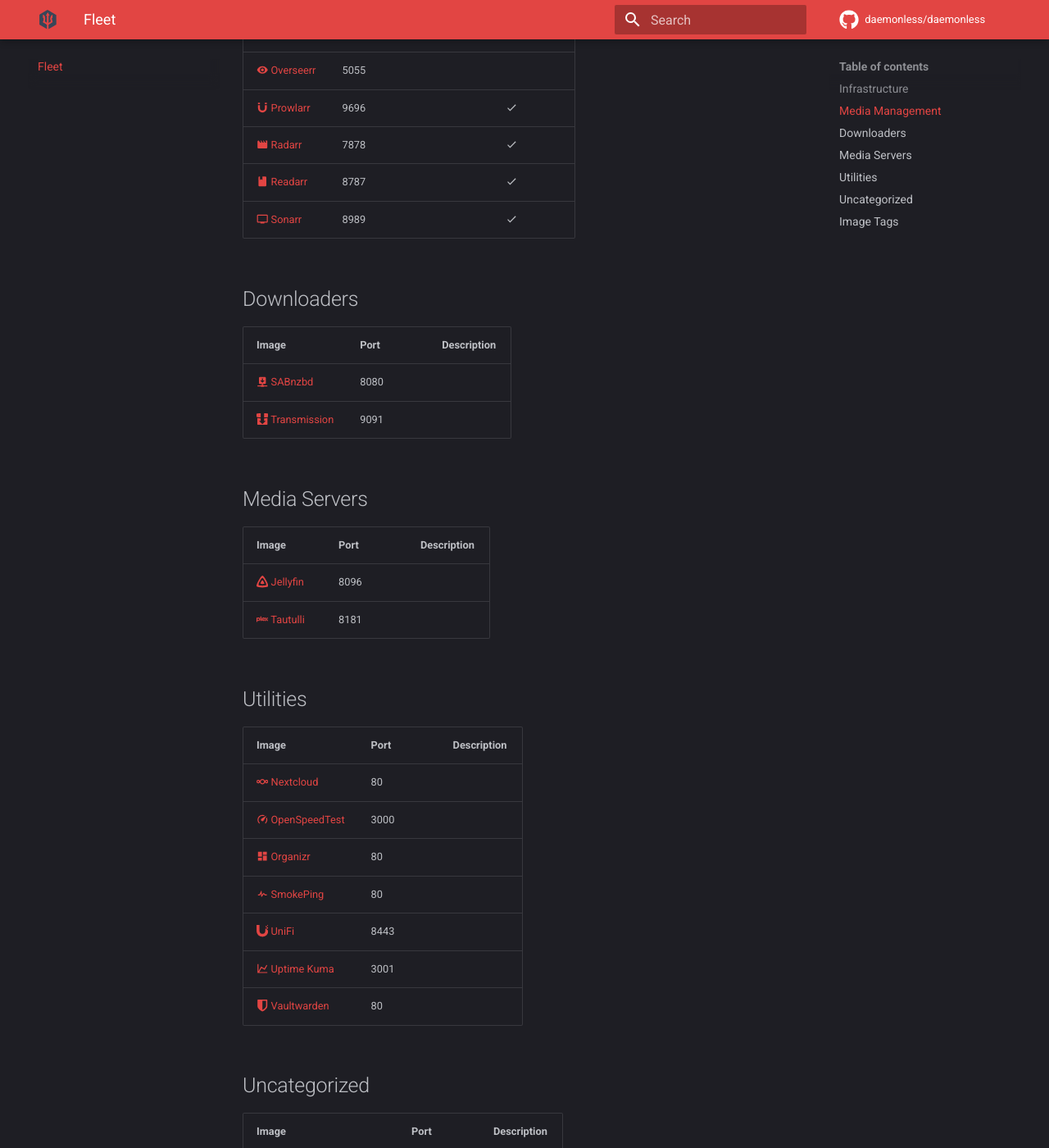
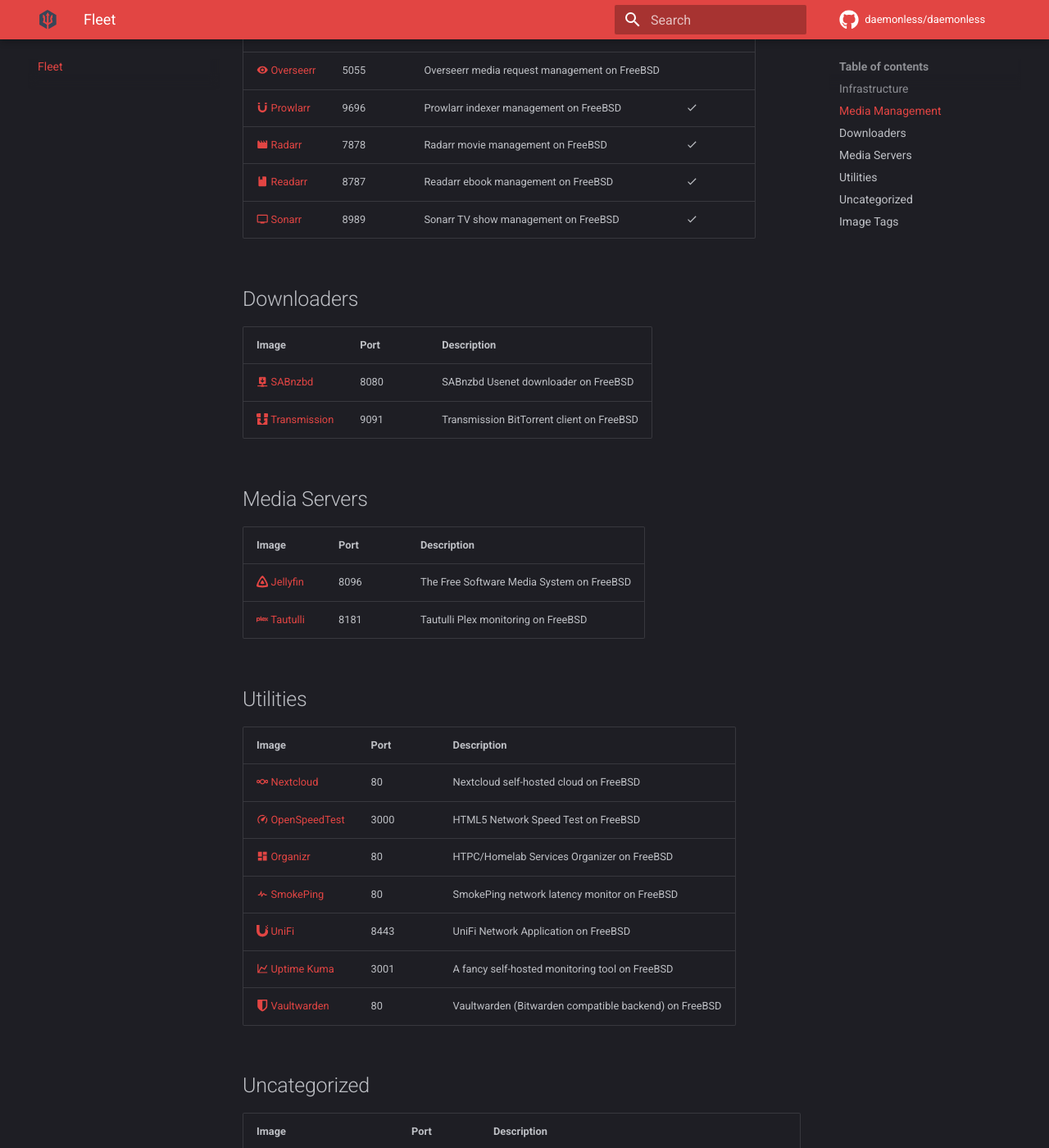
Before and after one commit to daemonless/daemonless-site-test, an MkDocs documentation site: the page built from docs/images/index.md, in a window 1280 px wide and 1400 px high, scrolled down 707 px. Shown: the whole window at 82% size. Built offline with MkDocs 1.6.1 and Material for MkDocs 9.7.7, drawn with Linux system fonts in a browser that asks for light colours; comment, search, counter and statistics services are not loaded; some of the changed text lies outside the part shown.

Commit message:
Fix descriptions

```diff
--- a/docs/images/index.md
+++ b/docs/images/index.md
@@ -6,53 +6,53 @@
 
 | Image | Port | Description |
 |-------|------|-------------|
-| [:simple-gitea: Gitea](gitea.md) | 3000 |  |
-| [:simple-tailscale: Tailscale](tailscale.md) | None |  |
-| [:material-router-network: Traefik](traefik.md) | 80,443,8080 |  |
-| [:material-hammer: Woodpecker](woodpecker.md) | None |  |
+| [:simple-gitea: Gitea](gitea.md) | 3000 | Gitea self-hosted Git service on FreeBSD |
+| [:simple-tailscale: Tailscale](tailscale.md) | None | Tailscale mesh VPN on FreeBSD |
+| [:material-router-network: Traefik](traefik.md) | 80,443,8080 | Traefik reverse proxy on FreeBSD |
+| [:material-hammer: Woodpecker](woodpecker.md) | None | Woodpecker CI server and agent |
 
 ## Media Management
 
 | Image | Port | Description | .NET |
 |-------|------|-------------|------|
-| [:material-music: Lidarr](lidarr.md) | 8686 |  | :material-check: |
-| [:material-eye: Overseerr](overseerr.md) | 5055 |  |  |
-| [:material-magnet: Prowlarr](prowlarr.md) | 9696 |  | :material-check: |
-| [:material-movie: Radarr](radarr.md) | 7878 |  | :material-check: |
-| [:material-book: Readarr](readarr.md) | 8787 |  | :material-check: |
-| [:material-television: Sonarr](sonarr.md) | 8989 |  | :material-check: |
+| [:material-music: Lidarr](lidarr.md) | 8686 | Lidarr music management on FreeBSD | :material-check: |
+| [:material-eye: Overseerr](overseerr.md) | 5055 | Overseerr media request management on FreeBSD |  |
+| [:material-magnet: Prowlarr](prowlarr.md) | 9696 | Prowlarr indexer management on FreeBSD | :material-check: |
+| [:material-movie: Radarr](radarr.md) | 7878 | Radarr movie management on FreeBSD | :material-check: |
+| [:material-book: Readarr](readarr.md) | 8787 | Readarr ebook management on FreeBSD | :material-check: |
+| [:material-television: Sonarr](sonarr.md) | 8989 | Sonarr TV show management on FreeBSD | :material-check: |
 
 ## Downloaders
 
 | Image | Port | Description |
 |-------|------|-------------|
-| [:material-download-network: SABnzbd](sabnzbd.md) | 8080 |  |
-| [:simple-transmission: Transmission](transmission.md) | 9091 |  |
+| [:material-download-network: SABnzbd](sabnzbd.md) | 8080 | SABnzbd Usenet downloader on FreeBSD |
+| [:simple-transmission: Transmission](transmission.md) | 9091 | Transmission BitTorrent client on FreeBSD |
 
 ## Media Servers
 
 | Image | Port | Description |
 |-------|------|-------------|
-| [:simple-jellyfin: Jellyfin](jellyfin.md) | 8096 |  |
-| [:simple-plex: Tautulli](tautulli.md) | 8181 |  |
+| [:simple-jellyfin: Jellyfin](jellyfin.md) | 8096 | The Free Software Media System on FreeBSD |
+| [:simple-plex: Tautulli](tautulli.md) | 8181 | Tautulli Plex monitoring on FreeBSD |
 
 ## Utilities
 
 | Image | Port | Description |
 |-------|------|-------------|
-| [:simple-nextcloud: Nextcloud](nextcloud.md) | 80 |  |
-| [:material-speedometer: OpenSpeedTest](openspeedtest.md) | 3000 |  |
-| [:material-view-dashboard: Organizr](organizr.md) | 80 |  |
-| [:material-pulse: SmokePing](smokeping.md) | 80 |  |
-| [:simple-ubiquiti: UniFi](unifi.md) | 8443 |  |
-| [:material-chart-line: Uptime Kuma](uptime-kuma.md) | 3001 |  |
-| [:simple-bitwarden: Vaultwarden](vaultwarden.md) | 80 |  |
+| [:simple-nextcloud: Nextcloud](nextcloud.md) | 80 | Nextcloud self-hosted cloud on FreeBSD |
+| [:material-speedometer: OpenSpeedTest](openspeedtest.md) | 3000 | HTML5 Network Speed Test on FreeBSD |
+| [:material-view-dashboard: Organizr](organizr.md) | 80 | HTPC/Homelab Services Organizer on FreeBSD |
+| [:material-pulse: SmokePing](smokeping.md) | 80 | SmokePing network latency monitor on FreeBSD |
+| [:simple-ubiquiti: UniFi](unifi.md) | 8443 | UniFi Network Application on FreeBSD |
+| [:material-chart-line: Uptime Kuma](uptime-kuma.md) | 3001 | A fancy self-hosted monitoring tool on FreeBSD |
+| [:simple-bitwarden: Vaultwarden](vaultwarden.md) | 80 | Vaultwarden (Bitwarden compatible backend) on FreeBSD |
 
 ## Uncategorized
 
 | Image | Port | Description |
 |-------|------|-------------|
-| [:simple-wireguard: Transmission WireGuard](transmission-wireguard.md) | 9091 |  |
+| [:simple-wireguard: Transmission WireGuard](transmission-wireguard.md) | 9091 | Transmission BitTorrent client with WireGuard VPN on FreeBSD |
 
 ## Image Tags
 
```
Also changed, not shown: docs/images/immich-server.md (+5 -0 lines), 1 other file.
